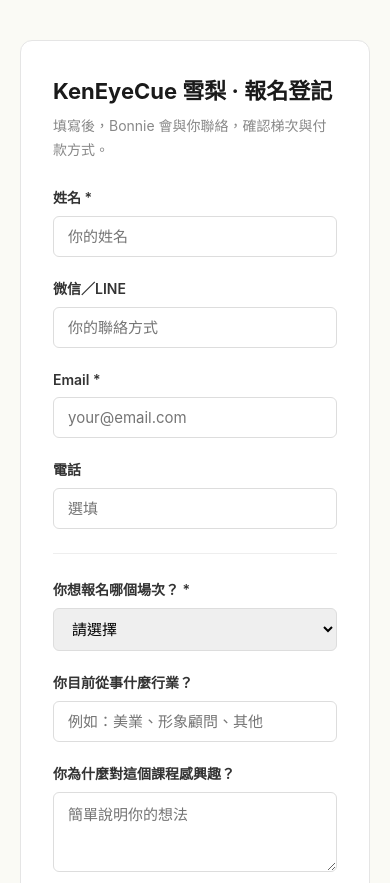
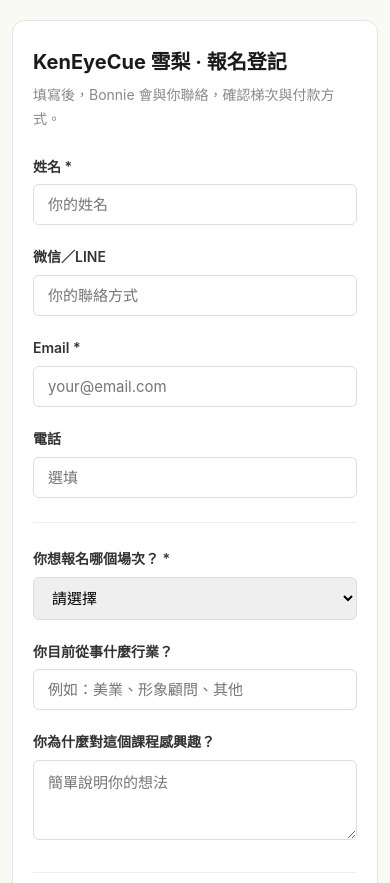
Before and after one commit to tsouiken/keneueye-sydney-pilot, a plain HTML site: page enroll.html in a window 390 px wide. Shown: the top 883 px of the page. Drawn offline with Linux system fonts and the light colour scheme.

Commit message:
fix: refine mobile enrollment heading

```diff
--- a/enroll.html
+++ b/enroll.html
@@ -26,6 +26,11 @@ textarea { resize: vertical; min-height: 80px; }
 .status.success { display: block; background: #eef8ef; color: #205c2a; }
 .status.error { display: block; background: #fff0f0; color: #8a2424; }
 hr { border: none; border-top: 1px solid #eee; margin: 24px 0; }
+@media (max-width: 420px) {
+  body { padding: 20px 12px; }
+  .container { padding: 24px 20px; }
+  h1 { font-size: 20px; white-space: nowrap; }
+}
 </style>
 </head>
 <body>
```
